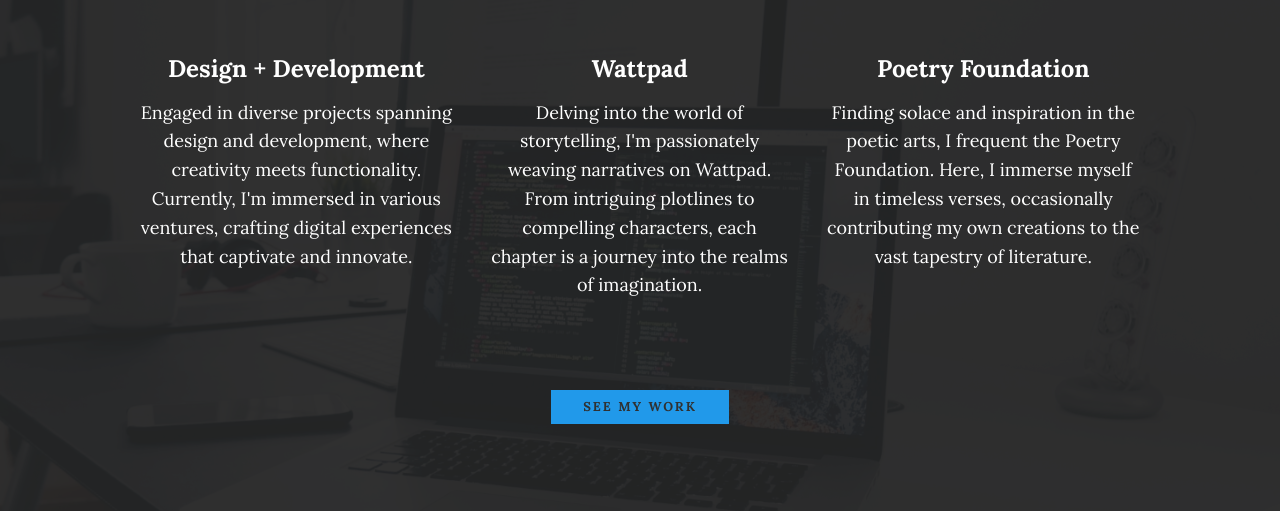
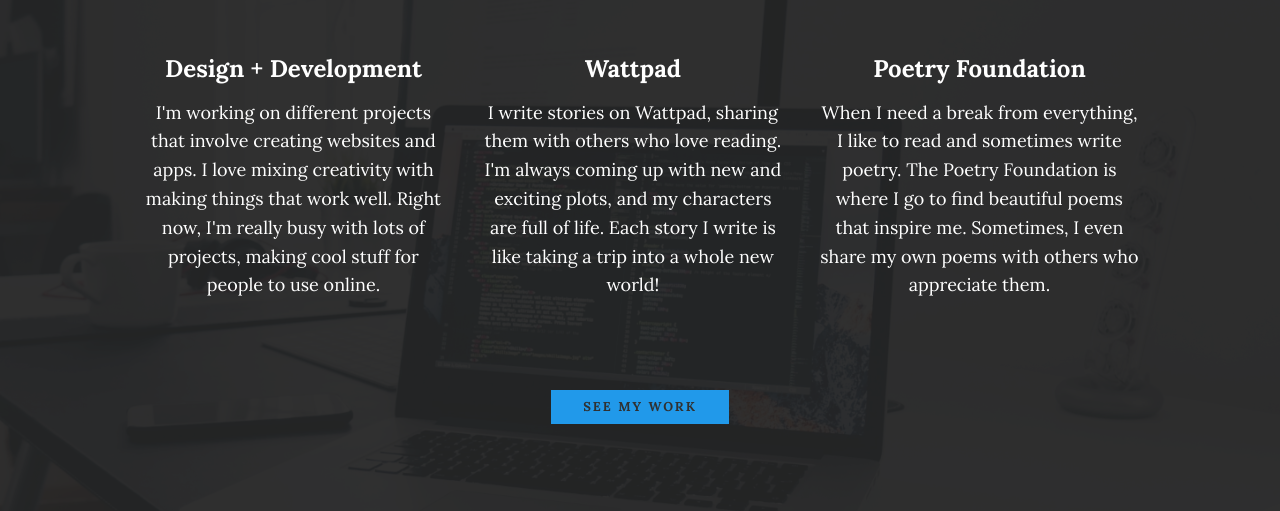
Before and after one commit to HarshalPatel1972/FirstDevelopment, a plain HTML site: page index.html in a window 1280 px wide. Shown: the part 833-1344 px from the top of the page. Drawn offline with nearby package versions, Linux system fonts and the light colour scheme.

Commit message:
What I do Update

```diff
--- a/index.html
+++ b/index.html
@@ -70,9 +70,7 @@
         <div class="service">
           <h3>Design + Development</h3>
           <p>
-            Engaged in diverse projects spanning design and development, where
-            creativity meets functionality. Currently, I'm immersed in various
-            ventures, crafting digital experiences that captivate and innovate.
+            I'm working on different projects that involve creating websites and apps. I love mixing creativity with making things that work well. Right now, I'm really busy with lots of projects, making cool stuff for people to use online.
           </p>
         </div>
         <!-- service -->
@@ -80,10 +78,7 @@
         <div class="service">
           <h3>Wattpad</h3>
           <p>
-            Delving into the world of storytelling, I'm passionately weaving
-            narratives on Wattpad. From intriguing plotlines to compelling
-            characters, each chapter is a journey into the realms of
-            imagination.
+            I write stories on Wattpad, sharing them with others who love reading. I'm always coming up with new and exciting plots, and my characters are full of life. Each story I write is like taking a trip into a whole new world!
           </p>
         </div>
         <!-- service -->
@@ -91,10 +86,7 @@
         <div class="service">
           <h3>Poetry Foundation</h3>
           <p>
-            Finding solace and inspiration in the poetic arts, I frequent the
-            Poetry Foundation. Here, I immerse myself in timeless verses,
-            occasionally contributing my own creations to the vast tapestry of
-            literature.
+            When I need a break from everything, I like to read and sometimes write poetry. The Poetry Foundation is where I go to find beautiful poems that inspire me. Sometimes, I even share my own poems with others who appreciate them.
           </p>
         </div>
         <!-- service -->
```
